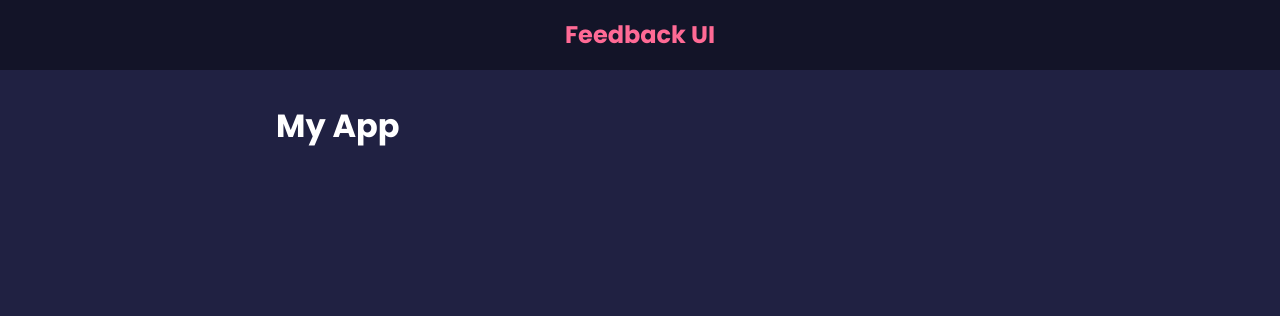
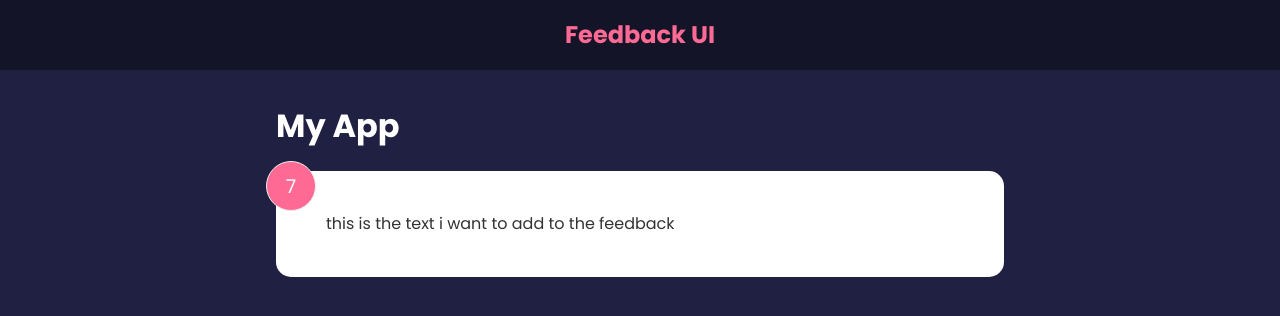
Before and after one commit to nemimj/feedback-app, a React (Create React App) app: page / in a window 1280 px wide. Shown: the top 316 px of the page. Built offline with nearby package versions, Linux system fonts and the light colour scheme.

Commit message:
added state and usestate

```diff
--- a/src/App.js
+++ b/src/App.js
@@ -1,13 +1,16 @@
+import { useState } from "react";
 import Header from "./components/Header.jsx";
-
+import FeedbackItem from "./components/FeedbackItem.jsx";
+import FeedbackData from "./data/feedbackData.jsx";
 function App() {
   // empty tag is called fragment tag
-
+  const [feedback, setFeedback] = useState(FeedbackData);
   return (
     <>
       <Header></Header>
       <div className="container">
         <h1>My App</h1>
+        <FeedbackItem></FeedbackItem>
       </div>
     </>
   );
--- /dev/null
+++ b/src/components/FeedbackItem.jsx
@@ -0,0 +1,16 @@
+import React from "react";
+import { useState } from "react";
+function FeedbackItem() {
+  const [rating, setRating] = useState(7);
+  const [text, setText] = useState(
+    "this is the text i want to add to the feedback"
+  );
+  return (
+    <div className="card">
+      <div className="num-display">{rating}</div>
+      <div className="text-display">{text}</div>
+    </div>
+  );
+}
+
+export default FeedbackItem;
--- /dev/null
+++ b/src/data/feedbackData.jsx
@@ -0,0 +1,19 @@
+const FeedbackData = [
+  {
+    id: 1,
+    rating: 10,
+    text: "Lorem ipsum dolor sit amet consectetur adipisicing elit. consequuntur vel vitae commodi alias voluptatem est voluptatum ipsa quae.",
+  },
+  {
+    id: 2,
+    rating: 9,
+    text: "Lorem ipsum dolor sit amet consectetur adipisicing elit. consequuntur vel vitae commodi alias voluptatem est voluptatum ipsa quae.",
+  },
+  {
+    id: 3,
+    rating: 8,
+    text: "Lorem ipsum dolor sit amet consectetur adipisicing elit. consequuntur vel vitae commodi alias voluptatem est voluptatum ipsa quae.",
+  },
+];
+
+export default FeedbackData;
```
